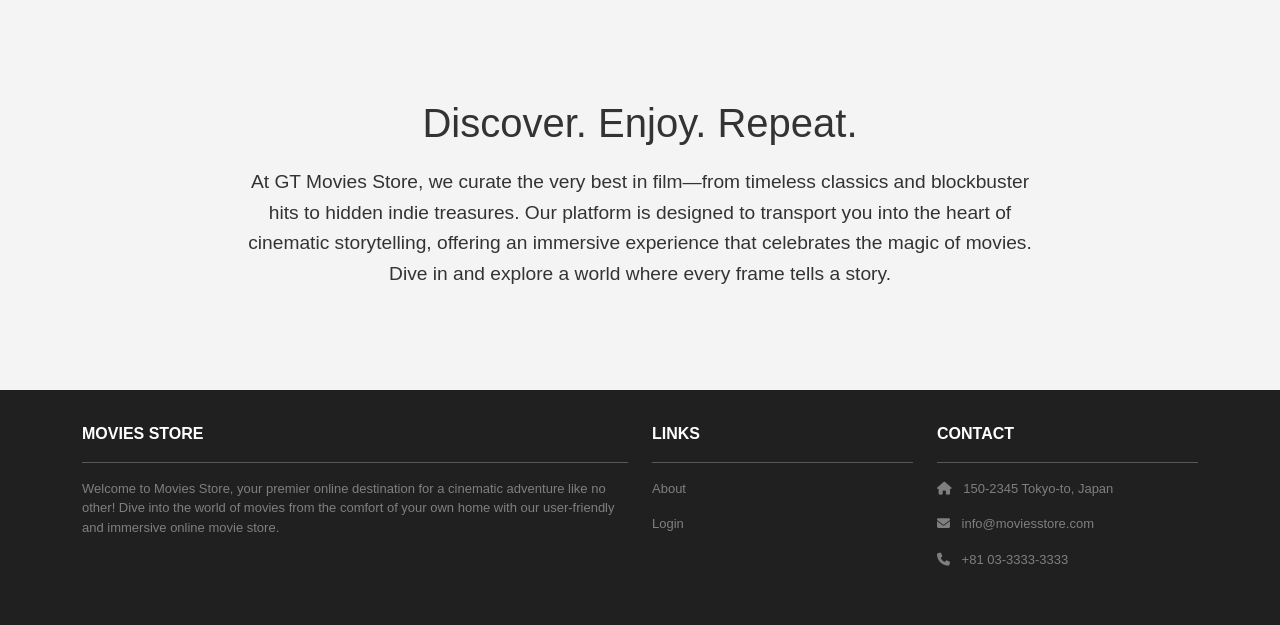
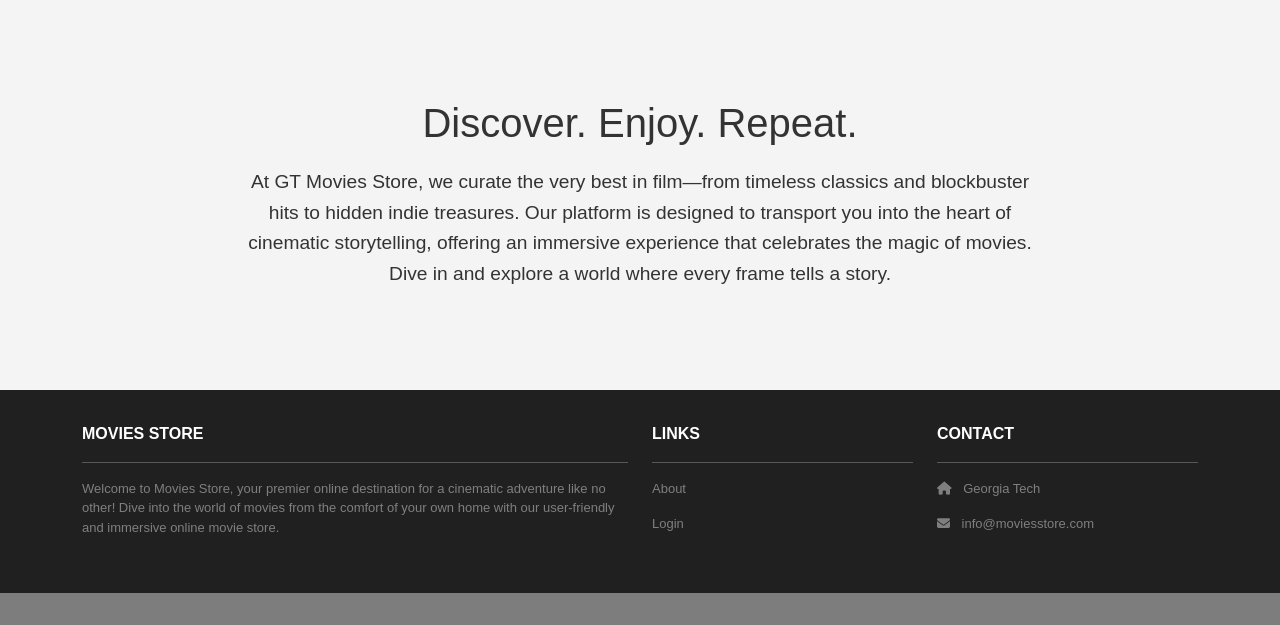
Before and after one commit to kevin1285/GT-Movies-Store, a Django app: page / in a window 1280 px wide. Shown: the part 883-1508 px from the top of the page. After the commit the page ends 1476 px from the top, so only its background shows below. Run offline with Django 5.2, Linux system fonts and the light colour scheme; some libraries are stand-ins or nearby versions.

Commit message:
change contact

```diff
--- a/DjangoProject/templates/base.html
+++ b/DjangoProject/templates/base.html
@@ -71,9 +71,8 @@
           <div class="col-md-3 col-lg-3 col-xl-3 mx-auto mb-4">
             <b>CONTACT</b>
             <hr />
-            <p><i class="fas fa-home me-2"></i> 150-2345 Tokyo-to, Japan</p>
+            <p><i class="fas fa-home me-2"></i> Georgia Tech</p>
             <p><i class="fas fa-envelope me-2"></i> info@moviesstore.com</p>
-            <p><i class="fas fa-phone me-2"></i> +81 03-3333-3333</p>
           </div>
         </div>
       </div>
```
